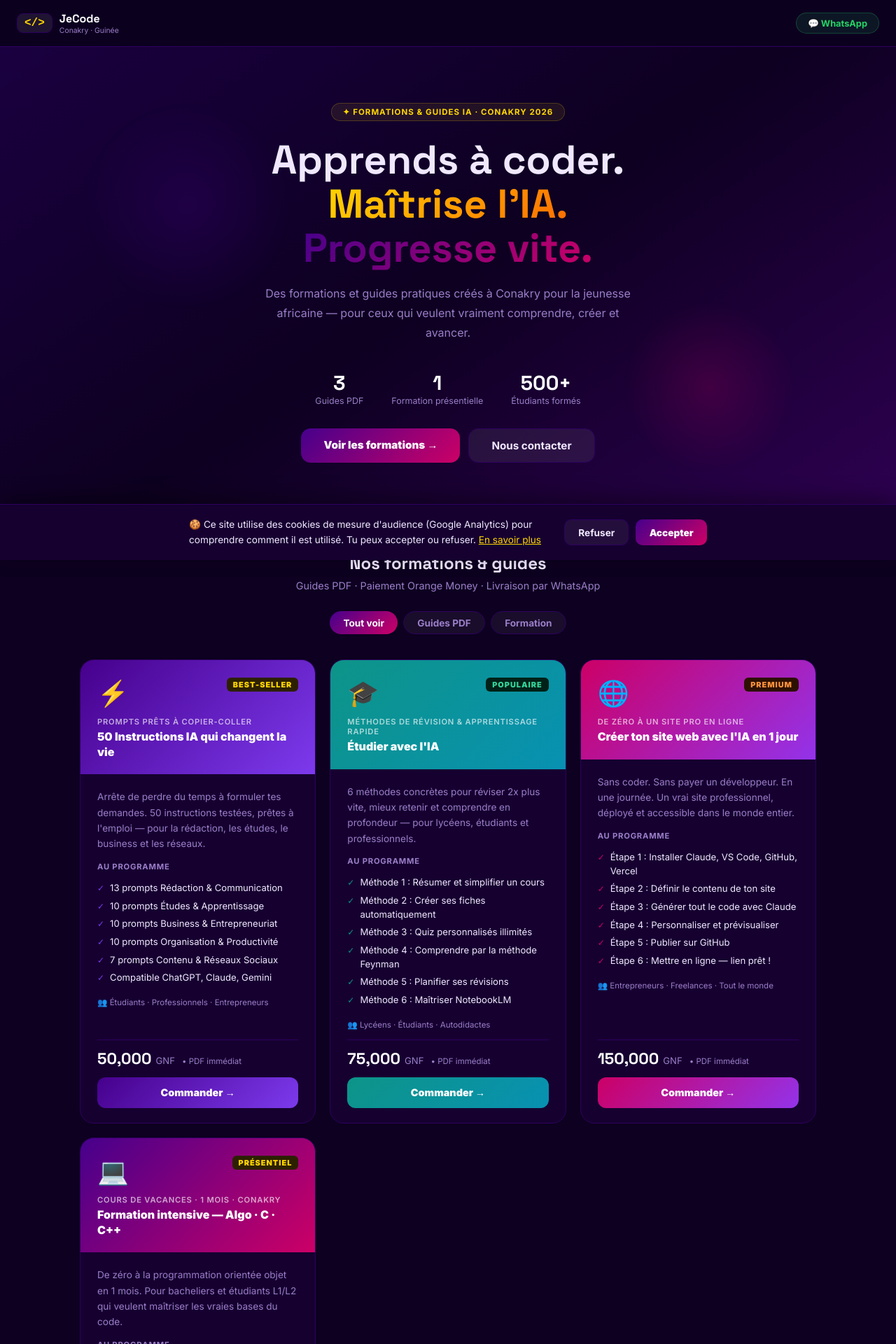
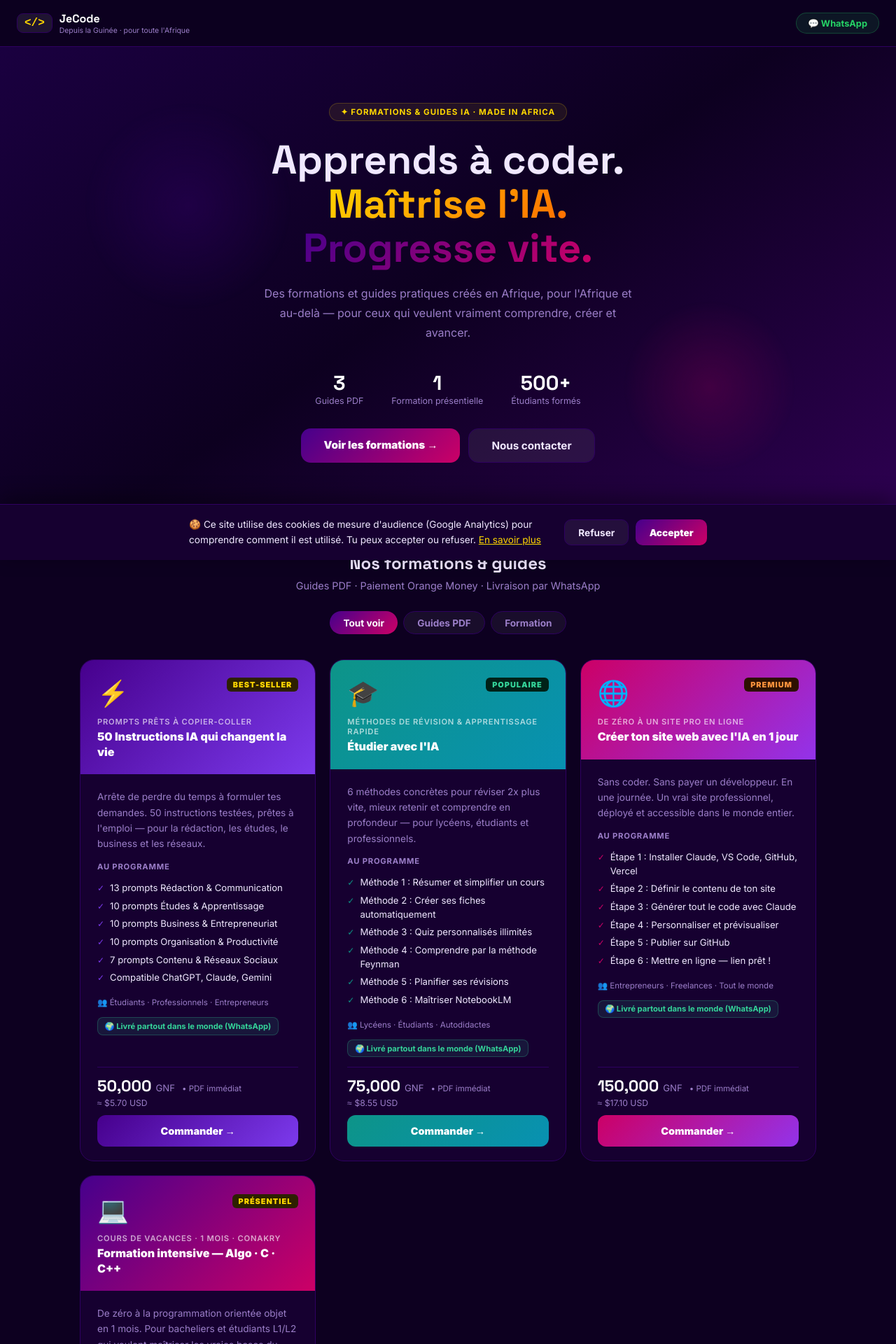
Before and after one commit to jecodefficacement/jecode-boutique, a React (Vite) app: page / in a window 1280 px wide. Shown: the top 1920 px of the page at 70% size. Built offline with nearby package versions, Linux system fonts and the light colour scheme.

Commit message:
Ouverture pan-africaine : prix USD, repositionnement, FAQ paiement international

```diff
--- a/index.html
+++ b/index.html
@@ -3,23 +3,23 @@
   <head>
     <meta charset="UTF-8" />
     <meta name="viewport" content="width=device-width, initial-scale=1.0" />
-    <title>JeCode — Formations & Guides IA</title>
-    <meta name="description" content="Formations et guides pratiques pour apprendre à coder et maîtriser l'IA — JeCode Conakry" />
+    <title>JeCode — Formations & Guides IA pour l'Afrique</title>
+    <meta name="description" content="Formations et guides pratiques pour apprendre à coder et maîtriser l'IA — créés en Afrique, livrés partout dans le monde." />
     <link rel="canonical" href="https://jecode-boutique.vercel.app/" />
     <link rel="icon" type="image/svg+xml" href="/favicon.svg" />
 
     <!-- Open Graph -->
     <meta property="og:type" content="website" />
-    <meta property="og:title" content="JeCode — Formations & Guides IA" />
-    <meta property="og:description" content="Formations et guides pratiques pour apprendre à coder et maîtriser l'IA — JeCode Conakry" />
+    <meta property="og:title" content="JeCode — Formations & Guides IA pour l'Afrique" />
+    <meta property="og:description" content="Formations et guides pratiques pour apprendre à coder et maîtriser l'IA — créés en Afrique, livrés partout dans le monde." />
     <meta property="og:url" content="https://jecode-boutique.vercel.app/" />
     <meta property="og:image" content="https://jecode-boutique.vercel.app/og-image.png" />
     <meta property="og:locale" content="fr_FR" />
 
     <!-- Twitter Card -->
     <meta name="twitter:card" content="summary_large_image" />
-    <meta name="twitter:title" content="JeCode — Formations & Guides IA" />
-    <meta name="twitter:description" content="Formations et guides pratiques pour apprendre à coder et maîtriser l'IA — JeCode Conakry" />
+    <meta name="twitter:title" content="JeCode — Formations & Guides IA pour l'Afrique" />
+    <meta name="twitter:description" content="Formations et guides pratiques pour apprendre à coder et maîtriser l'IA — créés en Afrique, livrés partout dans le monde." />
     <link rel="preconnect" href="https://fonts.googleapis.com" />
     <link href="https://fonts.googleapis.com/css2?family=Inter:wght@400;500;600;700;900&family=Space+Grotesk:wght@500;700;800&display=swap" rel="stylesheet" />
   </head>
--- a/src/App.jsx
+++ b/src/App.jsx
@@ -8,6 +8,10 @@ const WHATSAPP    = "224624144006";
 const ORANGE_NUM  = "624 144 006";
 const ORANGE_NOM  = "JeCode";
 const GA_ID        = "G-V75T1W3PH4";
+
+// Taux indicatif GNF → USD (à mettre à jour périodiquement, ~1 USD = 8 770 GNF mi-2026)
+const USD_RATE = 8770;
+const toUSD = (gnf) => (gnf / USD_RATE).toLocaleString("en-US", { minimumFractionDigits: 2, maximumFractionDigits: 2 });
 
 // ─────────────────────────────────────────
 //  COULEURS
@@ -421,8 +425,18 @@ function ProductCard({ produit, onOrder, index = 0 }) {
           👥 {produit.pour_qui}
         </div>
 
+        <div style={{
+          display: "inline-flex", alignItems: "center", gap: 6, alignSelf: "flex-start",
+          background: produit.type === "guide" ? "rgba(52,211,153,0.1)" : "rgba(255,215,0,0.1)",
+          border: `1px solid ${produit.type === "guide" ? "rgba(52,211,153,0.25)" : "rgba(255,215,0,0.25)"}`,
+          color: produit.type === "guide" ? "#34D399" : C.yellow,
+          borderRadius: 8, padding: "0.3rem 0.6rem", fontSize: "0.7rem", fontWeight: 700,
+        }}>
+          {produit.type === "guide" ? "🌍 Livré partout dans le monde (WhatsApp)" : "📍 Présentiel — Conakry uniquement"}
+        </div>
+
         <div style={{ marginTop: "auto", paddingTop: 12, borderTop: `1px solid ${C.border}` }}>
-          <div style={{ display: "flex", alignItems: "baseline", gap: 6, marginBottom: 12 }}>
+          <div style={{ display: "flex", alignItems: "baseline", gap: 6, marginBottom: 2, flexWrap: "wrap" }}>
             <span style={{ color: C.white, fontWeight: 900, fontSize: "1.4rem", fontFamily: "'Space Grotesk', sans-serif" }}>
               {produit.prix.toLocaleString()}
             </span>
@@ -430,6 +444,9 @@ function ProductCard({ produit, onOrder, index = 0 }) {
             {produit.type === "guide" && (
               <span style={{ color: C.muted, fontSize: "0.72rem", marginLeft: 4 }}>• PDF immédiat</span>
             )}
+          </div>
+          <div style={{ color: C.muted, fontSize: "0.76rem", marginBottom: 10 }}>
+            ≈ ${toUSD(produit.prix)} USD
           </div>
           <button onClick={() => onOrder(produit)} className="lift-hover"
             style={{
@@ -574,7 +591,7 @@ export default function App() {
           </div>
           <div>
             <div style={{ fontWeight: 900, fontSize: "1rem", color: C.white, fontFamily: "'Space Grotesk', sans-serif" }}>JeCode</div>
-            <div style={{ fontSize: "0.65rem", color: C.muted }}>Conakry · Guinée</div>
+            <div style={{ fontSize: "0.65rem", color: C.muted }}>Depuis la Guinée · pour toute l'Afrique</div>
           </div>
         </div>
         <a href={`https://wa.me/${WHATSAPP}`} target="_blank" rel="noreferrer"
@@ -590,7 +607,7 @@ export default function App() {
         <div className="glow-float-alt" style={{ position: "absolute", bottom: "10%", right: "10%", width: 250, height: 250, background: "radial-gradient(circle, rgba(204,0,102,0.2) 0%, transparent 70%)", pointerEvents: "none" }} />
 
         <div data-aos="fade-down" data-aos-delay="0" style={{ display: "inline-flex", alignItems: "center", gap: 6, background: "rgba(255,215,0,0.08)", border: "1px solid rgba(255,215,0,0.2)", color: C.yellow, borderRadius: 20, padding: "0.3rem 1rem", fontSize: "0.72rem", fontWeight: 700, letterSpacing: 1, textTransform: "uppercase", marginBottom: 24 }}>
-          ✦ Formations & Guides IA · Conakry 2026
+          ✦ Formations & Guides IA · Made in Africa
         </div>
 
         <h1 data-aos="fade-up" data-aos-delay="100" style={{ fontSize: "clamp(2.2rem, 6vw, 3.6rem)", fontWeight: 900, lineHeight: 1.1, marginBottom: 18, fontFamily: "'Space Grotesk', sans-serif" }}>
@@ -604,7 +621,7 @@ export default function App() {
         </h1>
 
         <p data-aos="fade-up" data-aos-delay="200" style={{ color: C.muted, fontSize: "1rem", lineHeight: 1.75, maxWidth: 540, margin: "0 auto 2.5rem" }}>
-          Des formations et guides pratiques créés à Conakry pour la jeunesse africaine —
+          Des formations et guides pratiques créés en Afrique, pour l'Afrique et au-delà —
           pour ceux qui veulent vraiment comprendre, créer et avancer.
         </p>
 
@@ -680,11 +697,12 @@ export default function App() {
               <span style={{ color: C.muted, fontSize: "0.82rem" }}>GNF</span>
             </div>
           </div>
-          <div style={{ display: "flex", alignItems: "baseline", gap: 10, justifyContent: "center", marginBottom: 24 }}>
+          <div style={{ display: "flex", alignItems: "baseline", gap: 10, justifyContent: "center", marginBottom: 4, flexWrap: "wrap" }}>
             <span style={{ color: C.yellow, fontWeight: 900, fontSize: "2rem", fontFamily: "'Space Grotesk', sans-serif" }}>620 000</span>
             <span style={{ color: C.muted }}>GNF</span>
             <span style={{ background: "rgba(255,215,0,0.12)", color: C.yellow, borderRadius: 6, padding: "2px 8px", fontSize: "0.78rem", fontWeight: 700 }}>Économise 155 000 GNF</span>
           </div>
+          <div style={{ color: C.muted, fontSize: "0.8rem", marginBottom: 20 }}>≈ ${toUSD(620000)} USD</div>
           <a href={`https://wa.me/${WHATSAPP}?text=${packWa}`} target="_blank" rel="noreferrer"
             style={{ display: "inline-block", background: gradMain, color: C.white, borderRadius: 14, padding: "1rem 2.5rem", fontWeight: 800, textDecoration: "none", fontSize: "1rem" }}>
             Commander le pack complet →
@@ -700,12 +718,12 @@ export default function App() {
           Pourquoi JeCode ?
         </h2>
         <p data-aos="fade-up" data-aos-delay="80" style={{ color: C.muted, marginBottom: 36, fontSize: "0.9rem" }}>
-          Créé à Conakry, pour la jeunesse guinéenne et africaine.
+          Créé en Guinée, pensé pour toute l'Afrique — et accessible partout ailleurs.
         </p>
         <div style={{ display: "grid", gridTemplateColumns: "repeat(auto-fit, minmax(200px, 1fr))", gap: 16 }}>
           {[
             ["🎯", "Contenu concret", "Des guides 100% pratiques — pas de théorie vide. Chaque page est actionnable."],
-            ["🇬🇳", "Fait en Guinée", "Créé par quelqu'un qui comprend le contexte africain et ses réalités."],
+            ["🌍", "Racines africaines", "Créé à Conakry par quelqu'un qui comprend le contexte africain — et livré partout dans le monde."],
             ["⚡", "Résultats rapides", "Tu peux appliquer ce que tu apprends le jour même de l'achat."],
             ["💬", "Support WhatsApp", "Des questions après l'achat ? On répond. Tu n'es pas seul."],
           ].map(([e, t, d], i) => (
@@ -726,8 +744,9 @@ export default function App() {
           Questions fréquentes
         </h2>
         {[
-          ["Comment je reçois mon guide PDF ?", "Après le paiement Orange Money, envoie ta confirmation sur WhatsApp avec la référence. Tu reçois ton PDF dans l'heure."],
-          ["La formation présentielle, c'est quand ?", "Du 3 Août au 3 Septembre 2026 à Kountia OAS, Conakry. Le paiement de 500 000 GNF se fait en présentiel."],
+          ["Comment je reçois mon guide PDF ?", "Après le paiement, envoie ta confirmation sur WhatsApp avec la référence. Tu reçois ton PDF dans l'heure, où que tu sois dans le monde."],
+          ["Je suis hors de Guinée, comment je paie ?", "Le paiement Orange Money est pour l'instant pensé pour la Guinée. Si tu es ailleurs en Afrique ou dans le monde, écris-nous directement sur WhatsApp : on trouve ensemble une solution adaptée (virement, Wave, PayPal...)."],
+          ["La formation présentielle, c'est quand ?", "Du 3 Août au 3 Septembre 2026 à Kountia OAS, Conakry. Uniquement en présentiel — les guides PDF, eux, sont accessibles partout."],
           ["Les guides fonctionnent avec quelle IA ?", "Tous les guides sont compatibles avec ChatGPT, Claude et Gemini — tous gratuits."],
           ["Est-ce que je peux partager les guides ?", "Non. Chaque guide est pour usage personnel uniquement. La revente est interdite."],
           ["J'ai une question avant d'acheter ?", "Écris-nous sur WhatsApp — on répond rapidement."],
```
Also changed, not shown: public/og-image.png.
